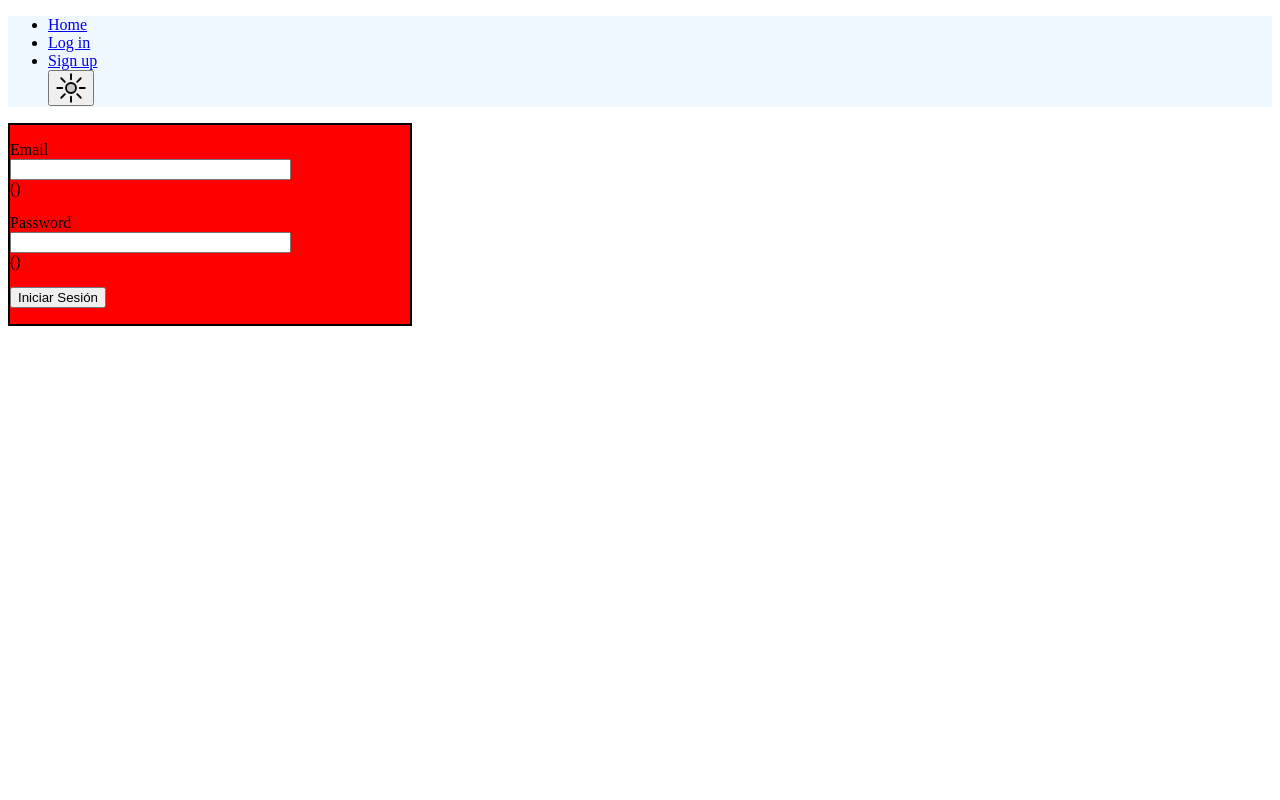
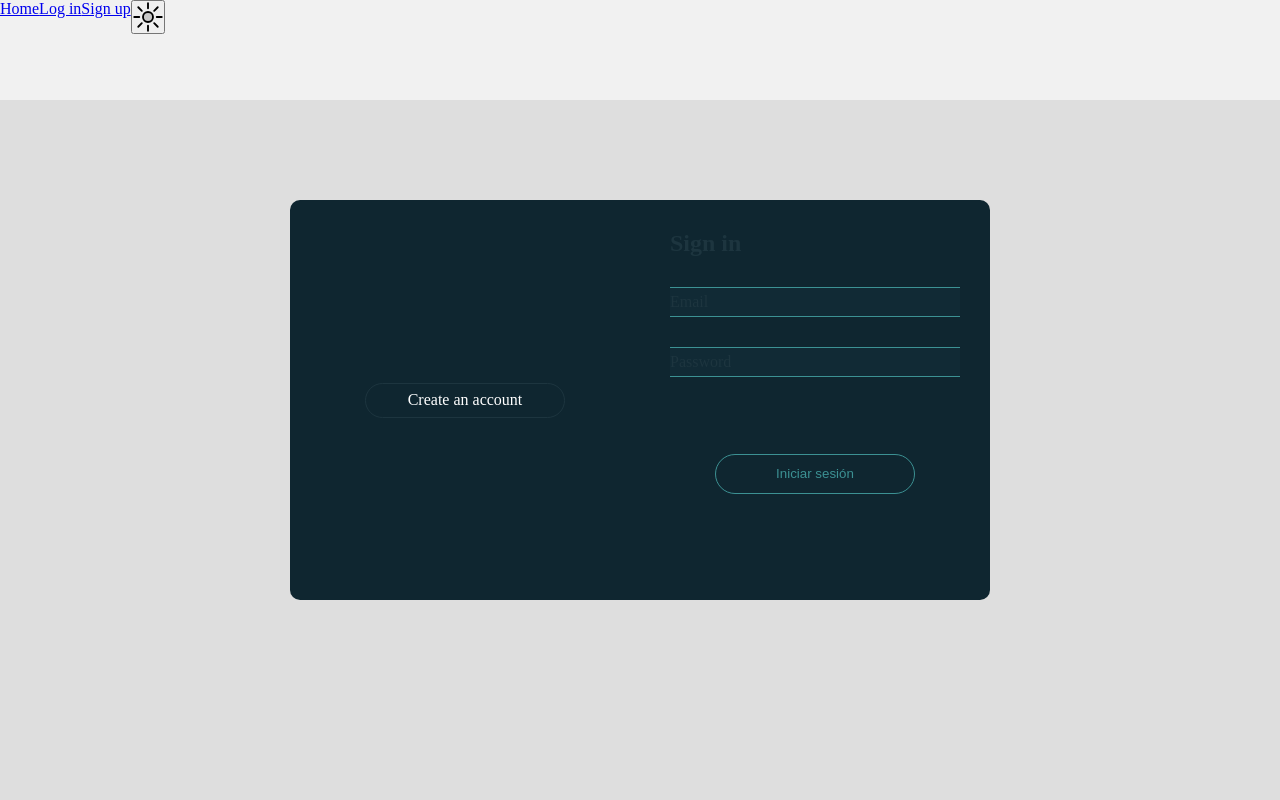
Before and after one commit to ramirezyhonny/web_noticias, a Flask app: page /login in a window 1280 px wide. Run offline with Flask 3, Linux system fonts and the light colour scheme; parts of the project's set-up code (start-up, migrations or seed data) failed here and were passed over; some libraries are stand-ins or nearby versions.

Commit message:
estilos base, admin,listas,icons,etc

```diff
--- a/app/blueprints.py
+++ b/app/blueprints.py
@@ -6,6 +6,9 @@ from .routes.crear_noticia import crearNoticia_bp
 from .routes.upload import upload_bp
 from .routes.lista_noticias import listadoNoticias_bp
 from .routes.ver_noticia import noticia_bp
+from.routes.lista_categoria import listadoCategorias_bp
+from .routes.admin import admin_bp
+from .routes.buscador import buscador_bp
 #Aqui es donde debemos registrar los blueprints(Esta funcion la hice para que directamente registre todos los blueprints en la aplicación)
 def register_blueprints(app):
     app.register_blueprint(home_bp)
@@ -15,3 +18,6 @@ def register_blueprints(app):
     app.register_blueprint(upload_bp)
     app.register_blueprint(listadoNoticias_bp)
     app.register_blueprint(noticia_bp)
+    app.register_blueprint(listadoCategorias_bp)#Falta terminar
+    app.register_blueprint(admin_bp)#Falta terminar
+    app.register_blueprint(buscador_bp)#Falta terminar
--- /dev/null
+++ b/app/routes/admin.py
@@ -0,0 +1,5 @@
+from flask import Blueprint, render_template, jsonify
+from database.session import create_local_session
+from models.user import User
+
+admin_bp=Blueprint('admin_bp', __name__)
--- a/app/static/css/style_base.css
+++ b/app/static/css/style_base.css
@@ -0,0 +1,28 @@
+*{
+    margin: 0;
+    padding: 0;
+    box-sizing: border-box;
+}
+html, body {
+    height: 100%;
+}
+main {
+    flex: 1;
+    display: flex;
+}
+button, input[type=submit]{
+    cursor: pointer;
+}
+#navbar{
+    width: 100%;
+    height: 100px;
+}
+.navbar_list{
+    list-style: none;
+    display: flex;
+
+}
+#container{
+    height: calc(100vh - 100px);
+    width: 100%;
+}
--- a/app/static/css/style_base_light.css
+++ b/app/static/css/style_base_light.css
@@ -1,3 +1,16 @@
+:root{
+    --principal-light:rgb(222,222,222);
+    --second-light:rgb(241,241,241);
+}
+
+/*Estilos claros para elementos base*/
+html,body{
+    background-color: var(--principal-light);
+}
 #navbar{
-    background-color: aliceblue;
+    background-color: var(--second-light);
 }
+#container{
+    background-color: var(--principal-light);
+}
+/*Estilos para elementos por contenedores*/
--- a/app/static/css/style_login.css
+++ b/app/static/css/style_login.css
@@ -1,7 +1,143 @@
+:root{
+    --principal-color:rgb(15,38,48);
+    --second-color:rgb(60,145,147);
+    --tercer-color:rgb(29,53,63);
+    --cuarter-color:rgb(17,42,53);
+    --white-text:#ffff;
+    --grey-text:grey;
+}
 .form_login_container{
-    background-color: red;
-    border: 2px solid #000;
-    width: 400px;
+    border-radius: 10px;
+    margin: 100px auto;
+    display: flex;
+    flex-direction: row;
+    width: 700px;
+    height: 400px;
+    background-color: var(--principal-color);
+    overflow: hidden;
+}
+.form_container_info{
+    border: none;
+    width: 50%;
+    height: 100%;
+    display: flex;
+    flex-direction: column;
+    justify-content: center;
+    align-items: center;
+}
+.link_to_signup{
+    background-color: transparent;
+    border: 1px solid var(--tercer-color);
+    width: 200px;
+    height: 35px;
+    border-radius: 25px;
+    display: flex;
+    align-items: center;
+    justify-content: center;
 
+    & a{
+        text-decoration: none;
+        color: var(--white-text);
+    }
+}
+.form_login{
+    border: none;
+    width: 50%;
+    height: 100%;
+    padding: 30px;
+    display: flex;
+    flex-direction: column;
 
 }
+.title_form_login{
+    color: var(--tercer-color);
+}
+.input_cont_form{
+    background-color: var(--cuarter-color);
+    color: var(--tercer-color);
+    position: relative;
+    margin-top: 30px;
+    border-top: 1px solid var(--second-color);
+    border-bottom: 1px solid var(--second-color);
+    height: 30px;
+}
+.input_form {
+    width: 100%;
+    height: 100%;
+    color: #fff;
+    padding-top: 20px;
+    border: none;
+    background-color: var(--cuarter-color);
+}
+
+label {
+    position: absolute;
+    bottom: 0;
+    left: 0;
+    width: 100%;
+    height: 100%;
+    pointer-events: none;
+}
+
+label::after {
+    content: "";
+    position: absolute;
+    bottom: -1px;
+    left: 0;
+    width: 100%;
+    height: 100%;
+    transform: translateX(0%);
+    transition: all 0.3s ease;
+}
+
+.content-name {
+    position: absolute;
+    bottom: 0;
+    left: 0;
+    padding-bottom: 5px;
+    transition: all 0.3s ease;
+}
+
+input:focus {
+    outline: none;
+}
+
+input:focus + .label-name .content-name,
+input:valid + .label-name .content-name {
+    transform: translateY(-150%);
+    font-size: 14px;
+    left: 0;
+    color: #fce38a;
+}
+
+input:focus + .label-name::after,
+input:valid + .label-name::after {
+    transform: translateX(0%);
+}
+#submit{
+    margin: auto;
+    background-color: var(--principal-color);
+    border: 1px solid var(--second-color);
+    border-radius: 20px;
+    color:  var(--second-color);
+    width: 200px;
+    height: 40px;
+    transition: all 400ms ease-in-out;
+}
+#submit:hover{
+    background-color: var(--second-color);
+    border: none;
+    color: var(--tercer-color);
+}
+@media only screen and (max-width:800px){
+    .form_login_container{
+        width: 320px;
+    }
+    .form_container_info{
+        display: none;
+
+    }
+    .form_login{
+        width: 100%;
+    }
+}
--- a/app/templates/home.html
+++ b/app/templates/home.html
@@ -2,6 +2,11 @@
 {% block content %}
 {% if current_user.is_authenticated %}
 <h1>Bienvenido, {{ current_user.username }}!</h1>
+<div class="contenedor_categorias">
+    <h2>Categorias</h2>
+    <ul id="categoria_list"></ul>
+    <script src="{{ url_for('static', filename='js/categorias.js') }}"></script>
+</div>
 {% else %}
 <h1>Bienvenido a nuestra aplicación</h1>
 {% endif %}
--- a/app/templates/login.html
+++ b/app/templates/login.html
@@ -4,19 +4,30 @@
 {% endblock %}
 {% block content %}
     <div class="form_login_container">
-        <form action="{{ url_for('auth_bp.login') }}" method="post">
+        <div class="form_container_info">
+            <div class="link_to_signup">
+                <a href="{{ url_for('signup_bp.signup') }}" class="_link_signup">Create an account</a>
+            </div>
+        </div>
+        <form action="{{ url_for('auth_bp.login') }}" method="post" class="form_login">
+            <h2 class="title_form_login">Sign in</h2>
             {{ form.hidden_tag() }}
-            <p>
-                {{ form.email.label }}<br>
-                {{ form.email(size=32) }}<br>
-                {{ form.email.errors }}
-            </p>
-            <p>
-                {{ form.password.label }}<br>
-                {{ form.password(size=32) }}<br>
-                {{ form.password.errors }}
-            </p>
-            <p>{{ form.submit() }}</p>
+            <div class="input_cont_form">
+
+                <input type="email" name="email" id="email" size="32" value required class="input_form">
+                <label for="email" class="label-name">
+                    <span class="content-name">Email</span>
+                </label>
+            </div>
+            <div class="input_cont_form">
+
+                <input type="password" id="password" name="password"  required size="32" class="input_form">
+                <label for="password" class="label-name">
+                    <span class="content-name">Password</span>
+                </label>
+            </div>
+
+            <input type="submit" name="submit" id="submit" value="Iniciar sesión">
         </form>
     </div>
 {% endblock %}
```
Also changed, not shown: app/routes/buscador.py (added, +9 -0 lines), app/routes/lista_categoria.py (added, +12 -0 lines), app/static/css/style_base_dark.css (+11 -1 lines), app/static/js/categorias.js (added, +31 -0 lines), app/static/icons/userlogin.svg (added).
